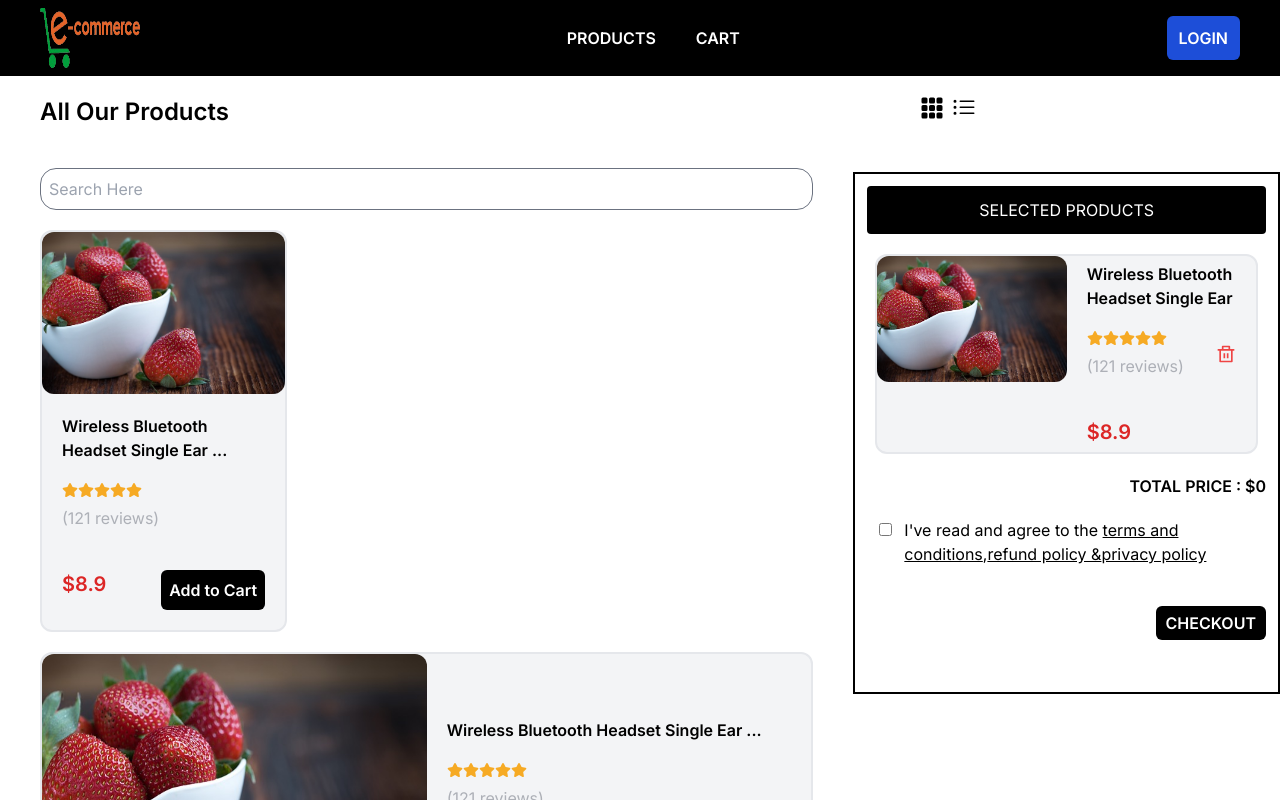
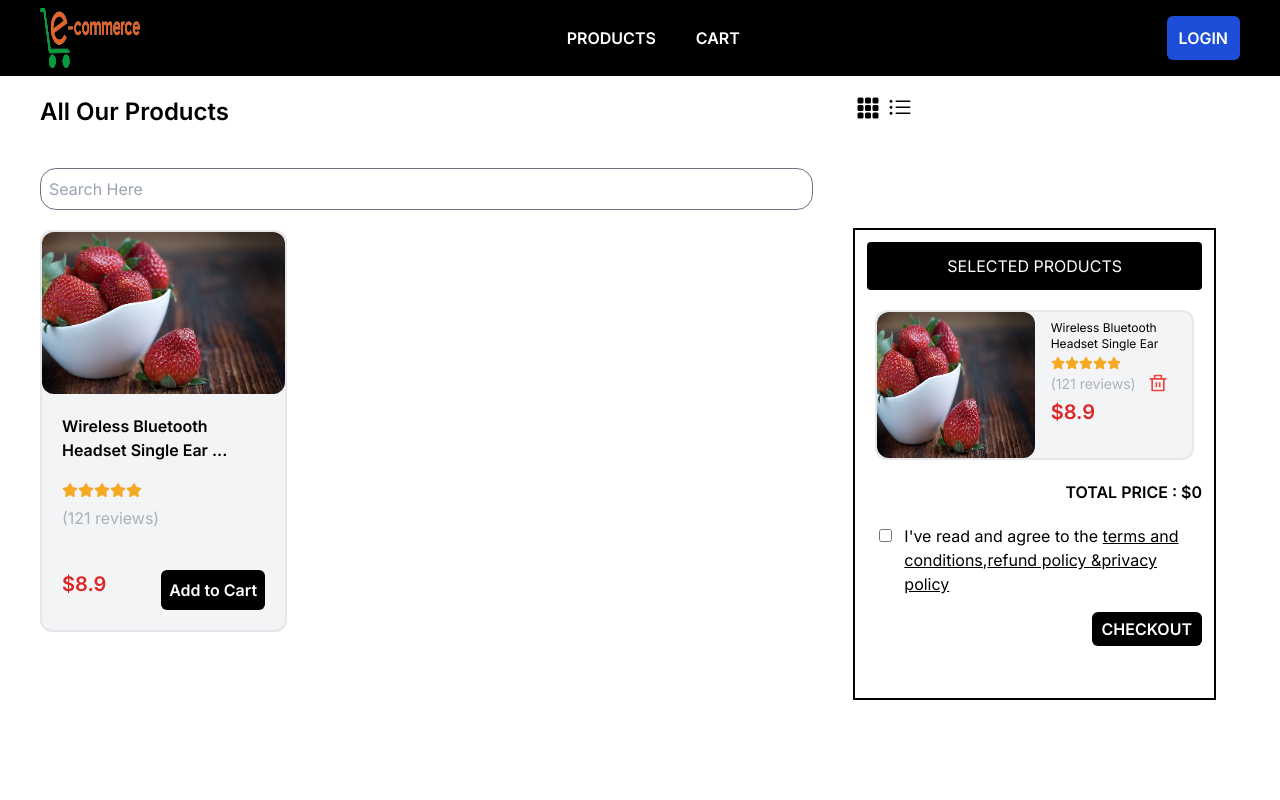
Before and after one commit to ARaihan66/NextJs_Ecommerce_Task, a Next.js app: page / in a window 1280 px wide. Shown: the top 800 px of the page. Built offline with nearby package versions, Linux system fonts and the light colour scheme.

Commit message:
Fixed some cart design issues

```diff
--- a/src/app/components/cart/Cart.js
+++ b/src/app/components/cart/Cart.js
@@ -6,38 +6,36 @@ import { RiDeleteBinLine } from "react-icons/ri";
 
 const Cart = () => {
   return (
-    <div className="sticky top-5 border-2 border-black p-3 my-6">
+    <div className="sticky top-5 border-2 border-black p-3 mt-20 mb-6 mr-16">
       <h1 className="text-center bg-black text-white p-3 rounded">
         SELECTED PRODUCTS
       </h1>
-      <div className="flex items-center bg-gray-100 border-2 rounded-xl mx-2 my-5 h-[200px]">
+      <div className="flex bg-gray-100 border-2 rounded-xl mx-2 my-5 h-[150px]">
         <div className="w-1/2 h-[100%]">
           <Image
             src={product}
             alt="image"
-            className="w-[100%] rounded-xl"
+            className="w-[100%] rounded-xl h-[100%]"
           />
         </div>
-        <div className="w-1/2">
-          <p className="m-5 font-semibold">
-            Wireless Bluetooth Headset Single Ear
-          </p>
-          <div className="flex justify-between items-center my-5 mx-5">
+        <div className="w-1/2 p-2">
+          <p className="text-xs mx-2">Wireless Bluetooth Headset Single Ear</p>
+          <div className="flex justify-between items-center my-1 mx-2">
             <div>
-            <div className="flex ">
+              <div className="flex text-sm">
                 <FaStar className="text-[#F6AA24]" />
                 <FaStar className="text-[#F6AA24]" />
                 <FaStar className="text-[#F6AA24]" />
                 <FaStar className="text-[#F6AA24]" />
                 <FaStar className="text-[#F6AA24]" />
               </div>
-            <p className="text-[#ADB0B7] mt-2">(121 reviews)</p>
+              <p className="text-[#ADB0B7] mt-1 text-sm">(121 reviews)</p>
             </div>
-            <div>
-            <RiDeleteBinLine className="text-xl text-red-500 cursor-pointer"/>
+            <div className="mt-4">
+              <RiDeleteBinLine className="text-xl text-red-500 cursor-pointer mx-2" />
             </div>
           </div>
-          <div className="flex justify-between item-center p-5">
+          <div className="flex justify-between item-center ml-2">
             <p className="font-semibold text-xl text-red-600">$8.9</p>
           </div>
         </div>
--- a/src/app/components/products/Products.js
+++ b/src/app/components/products/Products.js
@@ -1,30 +1,38 @@
-"use client"
+"use client";
 
-import React, {useState} from "react";
+import React, { useState } from "react";
 import ProductsCard from "./ProductsCard";
 import SearchOption from "./SearchOption";
 import { BsListUl, BsGrid3X3GapFill } from "react-icons/bs";
 import Cart from "../cart/Cart";
 
 const Products = () => {
-    const[cardOne, setCardOne] = useState(true);
-
+  const [changeDesign, setChangeDesign] = useState(true);
 
   return (
     <div>
       <div className="flex justify-between my-5 mx-10">
         <h3 className=" font-semibold text-2xl">All Our Products</h3>
-        <div className="flex mr-64">
-          <BsGrid3X3GapFill onClick={()=>setCartOne(1)} className="cursor-pointer text-2xl" />
-          <BsListUl onClick={()=>setCartTwo(2)} className="mx-2 cursor-pointer text-2xl" />
+        <div className="flex mr-80">
+          <BsGrid3X3GapFill
+            onClick={() => setChangeDesign(true)}
+            className="cursor-pointer text-2xl"
+          />
+          <BsListUl
+            onClick={() => setChangeDesign(false)}
+            className="mx-2 cursor-pointer text-2xl"
+          />
         </div>
       </div>
       <div className="product_main">
         <div>
           <SearchOption />
-          <ProductsCard />
+          <ProductsCard changeDesign={changeDesign} />
         </div>
-         <div> <Cart/></div>
+        <div>
+          {" "}
+          <Cart />
+        </div>
       </div>
     </div>
   );
--- a/src/app/components/products/ProductsCard.js
+++ b/src/app/components/products/ProductsCard.js
@@ -4,11 +4,11 @@ import product from "../../../../public/product.jpg";
 import { FaStar } from "react-icons/fa6";
 
 
-const ProductsCard = () => {
+const ProductsCard = ({changeDesign}) => {
 
   return (
     <div>
-      <div className="mx-10 grid grid-cols-3 gap-4">
+      {changeDesign ? (<div className="mx-10 grid grid-cols-3 gap-4">
         <div className="bg-gray-100 w-full border-2 rounded-xl">
           <Image src={product} alt="image" className="w-[100%] rounded-xl" />
           <p className="m-5 font-semibold">
@@ -31,8 +31,8 @@ const ProductsCard = () => {
             </button>
           </div>
         </div>
-      </div>
-      <div className="flex items-center bg-gray-100  border-2 rounded-xl mx-10 my-5">
+      </div>) :(
+        <div className="flex items-center bg-gray-100  border-2 rounded-xl mx-10 my-5">
         <div className="w-1/2">
           <Image
             src={product}
@@ -62,6 +62,8 @@ const ProductsCard = () => {
           </div>
         </div>
       </div>
+      ) }
+
     </div>
   );
 };
```
Lines whose indentation alone changed are shown as unchanged.
